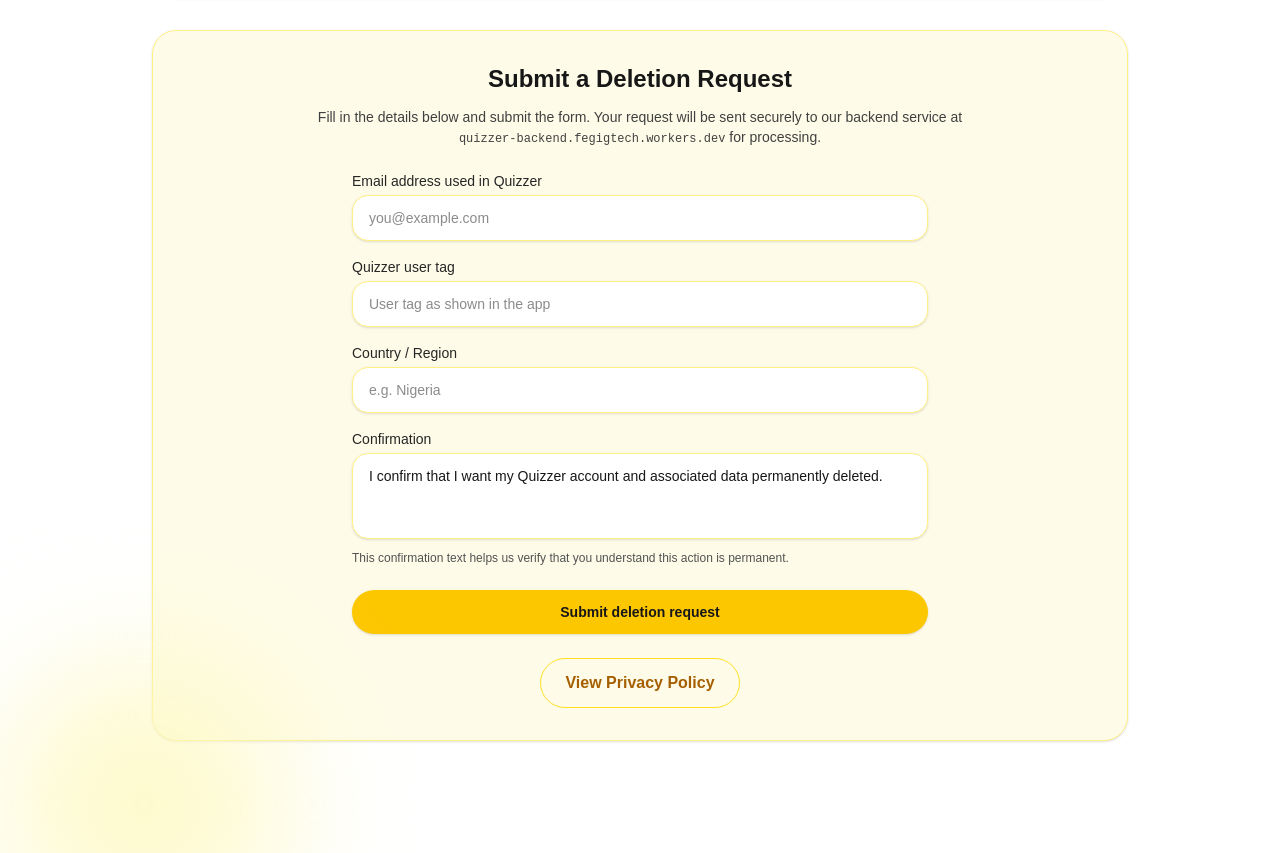
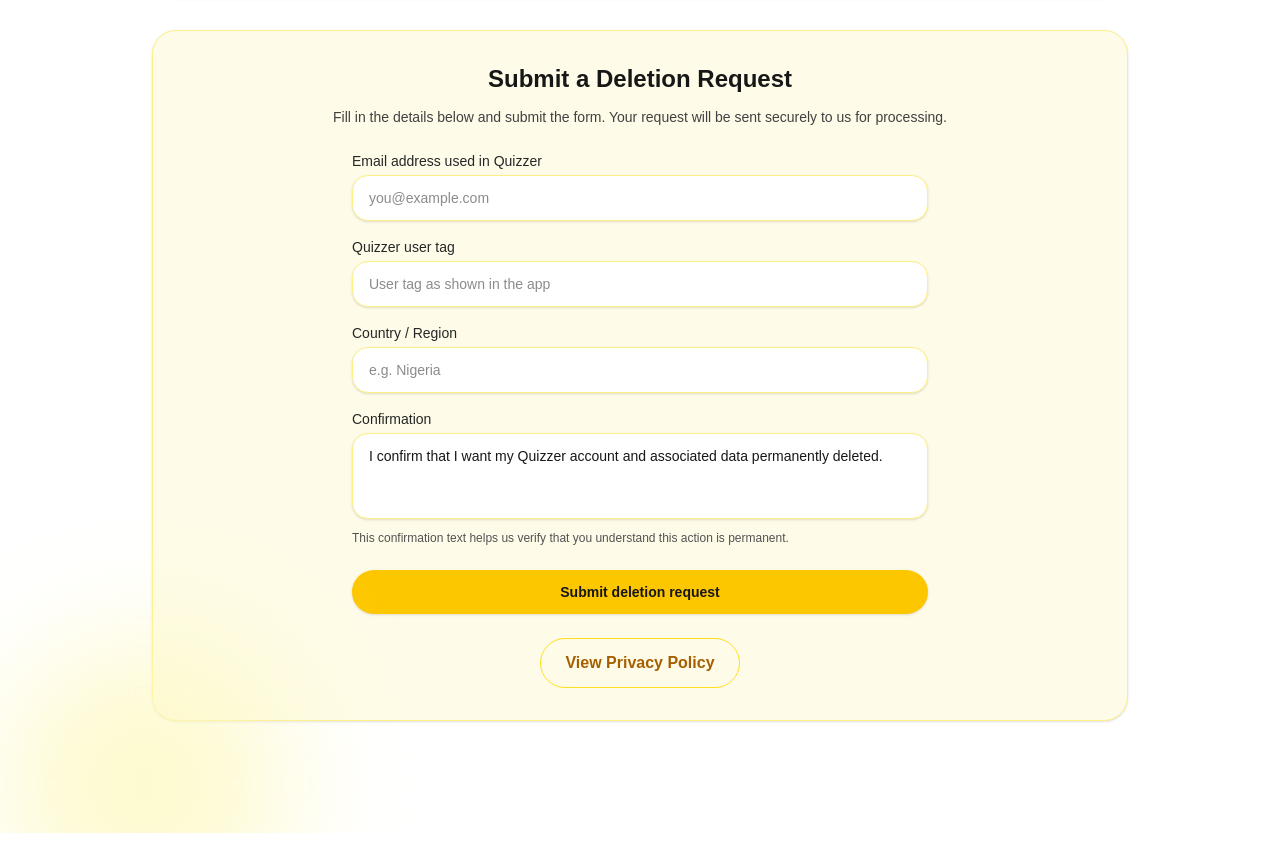
Before and after one commit to fegig/my-portfolio, a React (Vite) app: page /quizzer/delete-account in a window 1280 px wide. Shown: the part 1074-1927 px from the top of the page. Built offline with nearby package versions, Linux system fonts and the light colour scheme.

Commit message:
Updated the DeleteAccountRequest component to simplify the submission message, removing the specific backend URL for enhanced security and clarity in the account deletion process.

```diff
--- a/src/routes/quizzer/delete-account.jsx
+++ b/src/routes/quizzer/delete-account.jsx
@@ -123,8 +123,7 @@
             <div className="rounded-3xl border border-yellow-200 bg-yellow-50 p-8 shadow-sm">
               <h2 className="text-2xl font-bold text-neutral-900 text-center">Submit a Deletion Request</h2>
               <p className="mt-3 text-sm text-neutral-700 text-center max-w-2xl mx-auto">
-                Fill in the details below and submit the form. Your request will be sent securely to our backend service
-                at <span className="font-mono text-xs">quizzer-backend.fegigtech.workers.dev</span> for processing.
+                Fill in the details below and submit the form. Your request will be sent securely to us for processing.
               </p>
 
               <form onSubmit={handleSubmit} className="mt-6 space-y-4 max-w-xl mx-auto">
```
